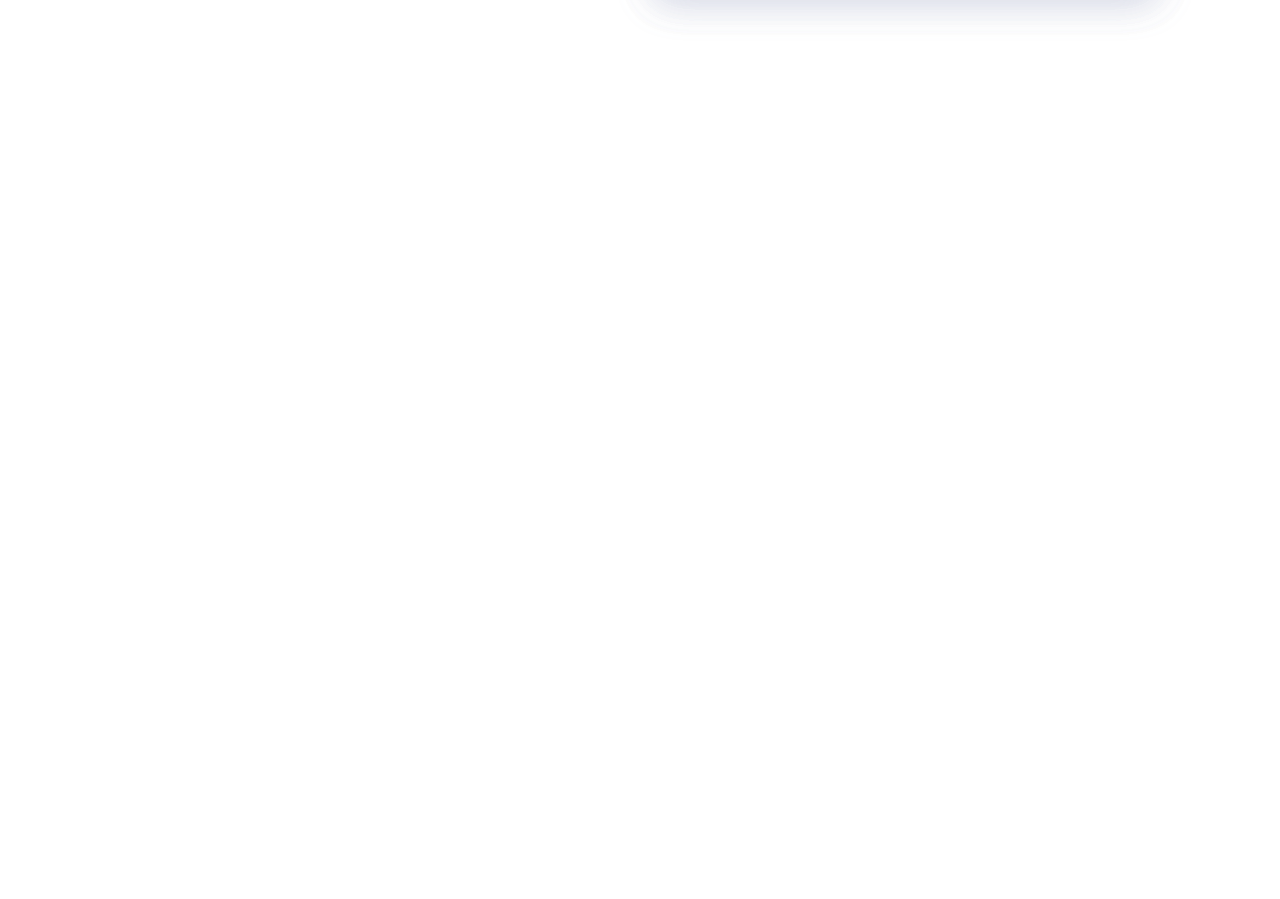
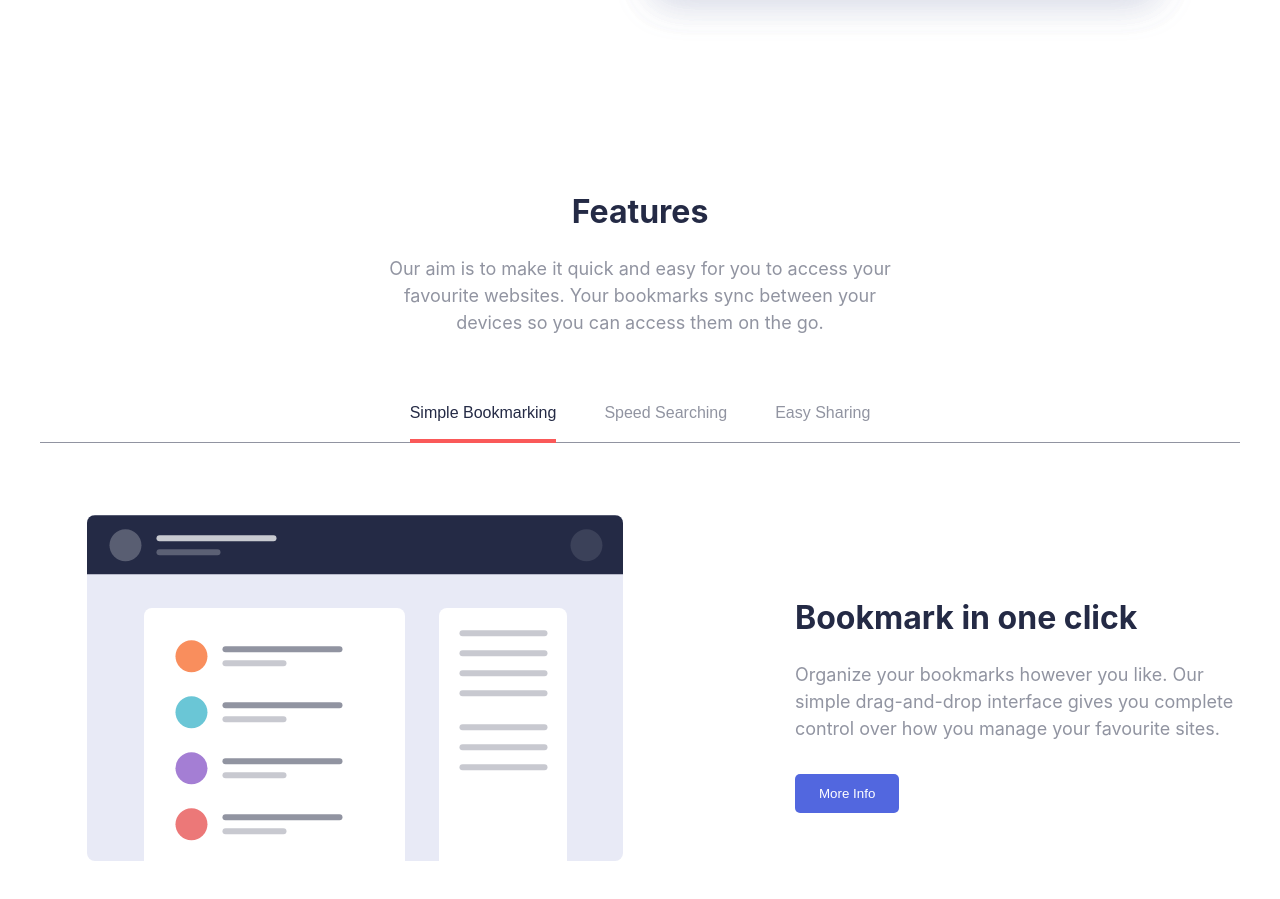
Before and after one commit to tomaszjader/bookmark, a React (Create React App) app: page / in a window 1280 px wide. Shown: the part 511-1410 px from the top of the page. Before the commit the page ends 800 px from the top, so only its background shows below. Built offline with nearby package versions, Linux system fonts and the light colour scheme.

Commit message:
added slider

```diff
--- a/src/App.js
+++ b/src/App.js
@@ -1,12 +1,14 @@
 import './App.css';
 import Navbar from './components/Navbar/Navbar';
 import Hero from './components/Hero/Hero';
+import Slider from './components/Slider/Slider';
 
 function App() {
   return (
     <div className="App">
       <Navbar />
       <Hero />
+      <Slider />
     </div>
   );
 }
--- /dev/null
+++ b/src/components/Slider/Slider.css
@@ -0,0 +1,143 @@
+.features {
+  padding: 60px 0;
+  background-color: white;
+}
+
+.features-container {
+  max-width: 1200px;
+  margin: 0 auto;
+  padding: 0 20px;
+  text-align: center;
+}
+
+.features-header {
+  max-width: 540px;
+  margin: 0 auto 48px;
+}
+
+.features-header h2 {
+  font-size: 32px;
+  color: #242A45;
+  margin-bottom: 24px;
+}
+
+.features-header p {
+  font-size: 18px;
+  color: #9194A1;
+  line-height: 1.5;
+}
+
+.features-tabs {
+  display: flex;
+  justify-content: center;
+  gap: 48px;
+  margin-bottom: 72px;
+  border-bottom: 1px solid #9194A1;
+}
+
+.tab-button {
+  font-size: 16px;
+  color: #9194A1;
+  background: none;
+  border: none;
+  padding: 20px 0;
+  cursor: pointer;
+  position: relative;
+  transition: color 0.3s ease;
+}
+
+.tab-button::after {
+  content: '';
+  position: absolute;
+  bottom: -1px;
+  left: 0;
+  width: 100%;
+  height: 4px;
+  background-color: #FA5959;
+  transform: scaleX(0);
+  transition: transform 0.3s ease;
+}
+
+.tab-button.active {
+  color: #242A45;
+}
+
+.tab-button.active::after {
+  transform: scaleX(1);
+}
+
+.feature-content {
+  display: flex;
+  align-items: center;
+  gap: 125px;
+  margin-top: 72px;
+}
+
+.feature-image {
+  flex: 1;
+  position: relative;
+}
+
+.feature-image img {
+  width: 100%;
+  max-width: 536px;
+  height: auto;
+  position: relative;
+  z-index: 1;
+}
+
+.feature-text {
+  flex: 1;
+  text-align: left;
+  max-width: 445px;
+}
+
+.feature-text h3 {
+  font-size: 32px;
+  color: #242A45;
+  margin-bottom: 24px;
+}
+
+.feature-text p {
+  font-size: 18px;
+  color: #9194A1;
+  line-height: 1.5;
+  margin-bottom: 32px;
+}
+
+@media (max-width: 768px) {
+  .features-tabs {
+    flex-direction: column;
+    gap: 0;
+    margin: 0 -20px;
+    border: none;
+  }
+
+  .tab-button {
+    width: 100%;
+    border-top: 1px solid #9194A1;
+    padding: 16px 20px;
+  }
+
+  .tab-button:last-child {
+    border-bottom: 1px solid #9194A1;
+  }
+
+  .feature-content {
+    flex-direction: column;
+    gap: 48px;
+    margin-top: 48px;
+  }
+
+  .feature-text {
+    text-align: center;
+    max-width: 100%;
+  }
+
+  .feature-image::after {
+    width: 800px;
+    height: 200px;
+    left: -300px;
+    top: 15%;
+  }
+}
--- /dev/null
+++ b/src/components/Slider/Slider.js
@@ -0,0 +1,66 @@
+import React, { useState } from 'react';
+import './Slider.css';
+import IllustrationFeatures1 from '../../assets/images/illustration-features-tab-1.svg';
+import IllustrationFeatures2 from '../../assets/images/illustration-features-tab-2.svg';
+import IllustrationFeatures3 from '../../assets/images/illustration-features-tab-3.svg';
+
+const Slider = () => {
+  const [activeTab, setActiveTab] = useState(0);
+
+  const features = [
+    {
+      lead:"Simple Bookmarking",
+      title: 'Bookmark in one click',
+      description: 'Organize your bookmarks however you like. Our simple drag-and-drop interface gives you complete control over how you manage your favourite sites.',
+      image: IllustrationFeatures1
+    },
+    {
+      lead:"Speed Searching",
+      title: 'Intelligent search',
+      description: 'Our powerful search feature will help you find saved sites in no time at all. No need to trawl through all of your bookmarks.',
+      image: IllustrationFeatures2
+    },
+    {
+      lead:"Easy Sharing",
+      title: 'Share your bookmarks',
+      description: 'Easily share your bookmarks and collections with others. Create a shareable link that you can send at the click of a button.',
+      image: IllustrationFeatures3
+    }
+  ];
+
+  return (
+    <section className="features">
+      <div className="features-container">
+        <div className="features-header">
+          <h2>Features</h2>
+          <p>Our aim is to make it quick and easy for you to access your favourite websites. Your bookmarks sync between your devices so you can access them on the go.</p>
+        </div>
+
+        <div className="features-tabs">
+          {features.map((feature, index) => (
+            <button
+              key={index}
+              className={`tab-button ${activeTab === index ? 'active' : ''}`}
+              onClick={() => setActiveTab(index)}
+            >
+              {feature.lead}
+            </button>
+          ))}
+        </div>
+
+        <div className="feature-content">
+          <div className="feature-image">
+            <img src={features[activeTab].image} alt={features[activeTab].title} />
+          </div>
+          <div className="feature-text">
+            <h3>{features[activeTab].title}</h3>
+            <p>{features[activeTab].description}</p>
+            <button className="btn btn-primary">More Info</button>
+          </div>
+        </div>
+      </div>
+    </section>
+  );
+};
+
+export default Slider;
```
